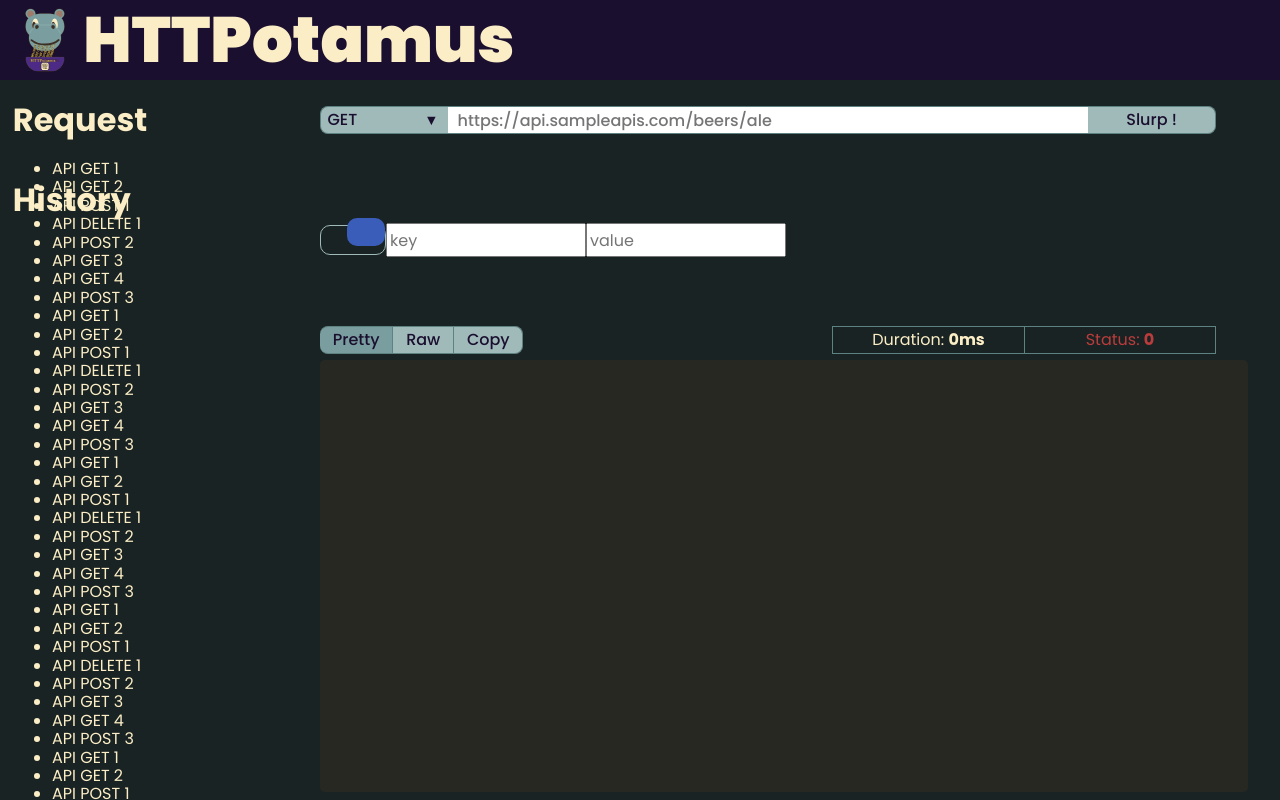
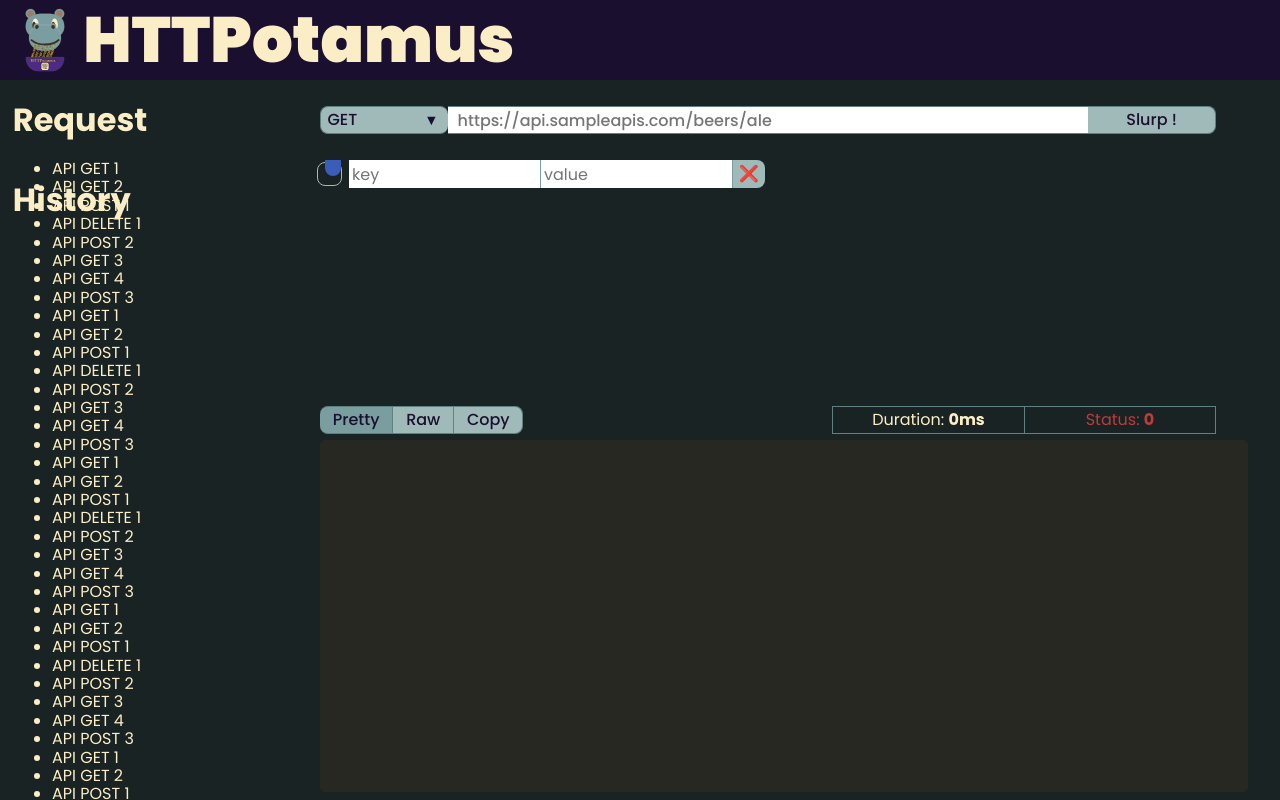
Before and after one commit to FunkyDuck/HTTPotamus, an Angular app: page / in a window 1280 px wide. Built offline with nearby package versions, Linux system fonts and the light colour scheme.

Commit message:
POST OK, adding a functionnal form to add value for POST

```diff
--- a/src/app/core/request.service.ts
+++ b/src/app/core/request.service.ts
@@ -33,7 +33,6 @@ export class RequestService {
       catchError((err: HttpErrorResponse) => {
         const end = performance.now();
         const duration = Math.round(end - start);
-        console.error(`STATUS ERR :: ${err.status}`)
 
         return of({
           status: err.status,
--- a/src/app/modules/request-editor/request-editor/request-editor.component.html
+++ b/src/app/modules/request-editor/request-editor/request-editor.component.html
@@ -4,12 +4,17 @@
             <option *ngFor="let m of methods" [value]="m">{{ m }}</option>
         </select>
     </div>
-    <input type="url" name="url" [(ngModel)]="url" placeholder="https://api.sampleapis.com/beers/ale">
+    <input type="url" name="url" [(ngModel)]="url" placeholder="https://api.sampleapis.com/beers/ale" (keyup)="sendRequest($event)">
     <button type="button" (click)="sendRequest()">Slurp !</button>
 </form>
 
 <form>
-    <input type="range" min="0" max="1" name="sliderValue" [(ngModel)]="sliderValue" [ngClass]="sliderValue == 1 ? 'range-blue' : 'range-grey'" class="styled-range">
-    <input type="text" id="key" name="key" placeholder="key">
-    <input type="text" id="value" name="value" placeholder="value">
+    @for(row of arrayForm; track row; let idx = $index, last = $last) {
+        <fieldset id="field-{{idx}}">
+            <input type="range" min="0" max="1" id="slider-{{ idx }}" name="slider-{{ idx }}" [value]="row.slider" [ngClass]="row.slider == 1 ? 'range-blue' : 'range-grey'" class="styled-range" (click)="updateSlider(idx)">
+            <input type="text" id="key-{{ idx }}" name="key-{{ idx }}" placeholder="key" [value]="row.key" (blur)="addRow($event, idx, last)">
+            <input type="text" id="value-{{ idx }}" name="value-{{ idx }}" placeholder="value" [value]="row.value" (blur)="addRow($event, idx, last)">
+            <button type="button" (click)="deleteRow(idx)">❌</button>
+        </fieldset>
+    }
 </form>
--- a/src/app/modules/request-editor/request-editor/request-editor.component.scss
+++ b/src/app/modules/request-editor/request-editor/request-editor.component.scss
@@ -31,7 +31,7 @@ form:first-child {
             width: 10dvw;
             border: 1px solid colors.$green-main;
             border-right: none;
-            border-radius: 8px 0 0 8px;
+            border-radius: 8px;
             padding: 0 2dvw 0 0.5dvw;
             height: 3.5dvh;
             font-size: 1rem;
@@ -78,46 +78,88 @@ form:first-child {
 
 form:last-child {
     width: 70dvw;
-    height: 20dvh;
+    height: 30dvh;
     margin: auto;
+    padding: 0;
+    margin-left: -13dvw;
     line-height: 3.5dvh;
     align-items: center;
     display: flex;
-    flex-direction: row;
+    flex-direction: column;
+    align-content: flex-start;
+    overflow-y: scroll;
+
+    fieldset {
+        display: flex;
+        flex-direction: row;
+        margin: 0;
+        padding: 0;
+        border: none;
+    }
+
+    input, button {
+        box-sizing: border-box;
+    }
 
     input {
+        appearance: none;
+        border: none;
+        border-right: 1px solid colors.$grey-main;
         width: 15dvw;
         height: 3.5dvh;
+
+        &[type=text] {
+            padding: 0.1dvh 0.25dvw;
+
+            &:last-child {
+                border: none;
+                width: 25dvw;
+            }
+        }
+    }
+
+    button {
+        height: 3.5dvh;
+        margin: 0;
+        border: none;
+        border-radius: 0 8px 8px 0;
+        background:  colors.$grey-secondary;
+        transition: background 0.2s ease;
+
+        &:hover {
+            background: darken(colors.$grey-main, 20%);
+        }
     }
 
     /* Base styling for range input */
     .styled-range {
     appearance: none;
-    width: 5dvw;
-    height: 3.5dvh;
+    width: 2dvw;
+    height: 3dvh;
+    margin: 0.25dvh 0.5dvw;
     background: colors.$dark-main;
     cursor: pointer;
-    border-radius: 1.25dvh;
+    border-radius: 8px;
     border: 1px solid colors.$grey-secondary;
 
     /* Track - Chrome */
     &::-webkit-slider-runnable-track {
         height: 3dvh;
-        border-radius: 1.25dvh;
+        border-radius: 8px;
     }
 
     /* Track - Firefox */
     &::-moz-range-track {
         height: 3dvh;
-        border-radius: 1.25dvh;
+        border-radius: 8px;
     }
 
     /* Thumb - Chrome */
     &::-webkit-slider-thumb {
         -webkit-appearance: none;
-        width: 3dvw;
-        height: 3.5dvh;
-        border-radius: 1.25dvh;
+        width: 1.25dvw;
+        height: 3dvh;
+        border-radius: 8px;
         // border: 16px solid colors.$grey-secondary;
         background-color: currentColor;
         margin-top: -1.25dvh; /* Center the thumb */
@@ -125,9 +167,9 @@ form:last-child {
 
     /* Thumb - Firefox */
     &::-moz-range-thumb {
-        width: 3dvw;
-        height: 3.5dvh;
-        border-radius: 1.25dvh;
+        width: 1.25dvw;
+        height: 3dvh;
+        border-radius: 8px;
         // border: 16px solid colors.$grey-secondary;
         background-color: currentColor;
         border: none;
@@ -143,6 +185,7 @@ form:last-child {
 
 .range-grey {
     color: colors.$grey-secondary;
+    border-radius: 8px !important;
     }
 
 }
--- a/src/app/modules/request-editor/request-editor/request-editor.component.ts
+++ b/src/app/modules/request-editor/request-editor/request-editor.component.ts
@@ -13,17 +13,49 @@ import { CommonModule } from '@angular/common';
 export class RequestEditorComponent {
   @Input() url: any;
   @Input() method: any;
-  @Input() sliderValue: any = 1;
   methods = ['GET', 'POST', 'PUT', 'DELETE'];
+  arrayForm = [{slider: 1, key: '', value: ''}];
 
   constructor(private _req: RequestService) {
     this.method = this.methods[0];
   }
 
-  sendRequest() {
-    console.log(this.url)
-    this._req.sendRequest(this.url, this.method).subscribe(res => {
-      this._req.updateResponse(res);
-    });
+  sendRequest(event: any = null) {
+    if(event === null || event.keyCode == 13) {
+      let data = this.arrayForm.filter(row => row.slider === 1 && row.key !== '' && row.value !== '').reduce((acc, row) => {
+        acc[row.key] = row.value;
+        return acc;
+      }, {} as Record<string, string>);
+      console.log(data)
+
+      this._req.sendRequest(this.url, this.method, data).subscribe(res => {
+        this._req.updateResponse(res);
+      });
+    }
+  }
+
+  addRow(event: any, idx: number, last: any): void {
+    console.info(`Idx : ${idx} || ${last} : Last`)
+    console.log(`[${event.target.id}] ${event.target.value}`)
+    const selkey = (document.getElementById(`key-${idx}`)as any).value;
+    const selvalue = (document.getElementById(`value-${idx}`)as any).value;
+    this.arrayForm[idx].key = selkey;
+    this.arrayForm[idx].value = selvalue;
+    if(last && (selkey !== '' || selvalue !== '')) {
+      this.arrayForm.push({slider: 1, key: '', value: ''});
+    }
+  }
+
+  updateSlider(idx: number): void {
+    const row = <any>document.getElementById(`slider-${idx}`);
+    row.slider = (row.slider == 1)? 0 : 1;
+    this.arrayForm[idx].slider = row.slider
+  }
+
+  deleteRow(idx: number) {
+    const row = document.getElementById(`field-${idx}`);
+    row?.remove();
+    this.arrayForm.splice(idx, 1);
+    console.log(this.arrayForm)
   }
 }
--- a/src/app/modules/response-viewer/response-viewer/response-viewer.component.scss
+++ b/src/app/modules/response-viewer/response-viewer/response-viewer.component.scss
@@ -2,7 +2,7 @@
 
 section {
     width: 70dvw;
-    height: 60dvh;
+    height: 50dvh;
     margin: auto;
 
     div {
@@ -76,7 +76,7 @@ section {
 
     pre {
         width: 70dvw;
-        height: 50dvh;
+        height: 40dvh;
         margin: auto;
         display: none;
         overflow: scroll;
--- a/src/app/modules/response-viewer/response-viewer/response-viewer.component.ts
+++ b/src/app/modules/response-viewer/response-viewer/response-viewer.component.ts
@@ -31,7 +31,7 @@ export class ResponseViewerComponent implements OnInit, OnChanges {
           this.statusText = data.statusText;
 
           if(data.error) {
-            console.warn(`ERrrr :://:: ${data.status}`)
+            console.warn(data.status)
           }
 
           this.updateData();
@@ -91,7 +91,6 @@ export class ResponseViewerComponent implements OnInit, OnChanges {
   }
 
   getClass(): string {
-    console.info(`GET/CLASS [${this.status}]`)
     if(this.status >= 100 && this.status < 200) return 'blue';
     if(this.status >= 200 && this.status < 300) return 'green';
     if(this.status >= 300 && this.status < 400) return 'yellow';
```
